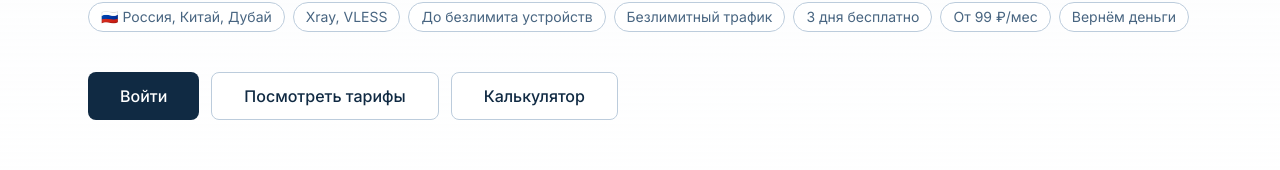
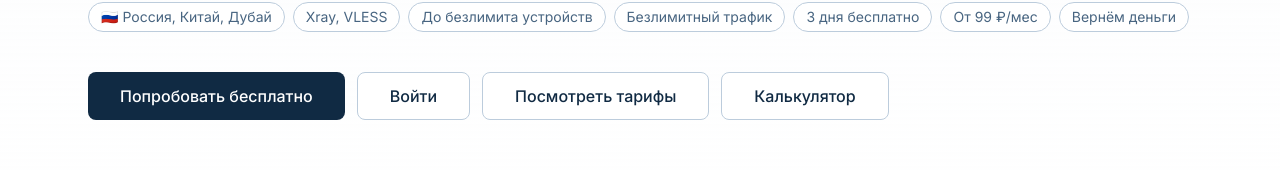
Before and after one commit to KenueYy/nevpn-site-frontend, a React (Vite) app: page / in a window 1280 px wide. Shown: the part 721-891 px from the top of the page. Built offline with nearby package versions, Linux system fonts and the light colour scheme; no server answers.

Commit message:
add trial

```diff
--- a/src/api/subscription.ts
+++ b/src/api/subscription.ts
@@ -4,3 +4,13 @@ import type { Subscription } from '@/types/subscription'
 export function getSubscription() {
   return apiRequest<Subscription>('/api/v1/subscription')
 }
+
+export interface TrialResponse {
+  message: string
+  expire_at: string
+  status: string
+}
+
+export function startTrial() {
+  return apiRequest<TrialResponse>('/api/v1/trial', { method: 'POST' })
+}
--- a/src/components/landing/HeroSection.tsx
+++ b/src/components/landing/HeroSection.tsx
@@ -2,10 +2,27 @@ import { Link } from 'react-router-dom'
 import { Button } from '@/components/ui/Button'
 import { useAuth } from '@/hooks/useAuth'
 import { useAuthModal } from '@/contexts/AuthModalContext'
+import { useSubscriptionQuery } from '@/hooks/useSubscription'
+import { useTrialMutation } from '@/hooks/useTrial'
+import { ApiError } from '@/types/api'
 
 export function HeroSection() {
   const { isAuthenticated } = useAuth()
   const { openAuth } = useAuthModal()
+  const subQuery = useSubscriptionQuery(isAuthenticated)
+  const trialMutation = useTrialMutation()
+
+  const hasSubscription = subQuery.data?.status === 'active'
+  const trialError = trialMutation.error as ApiError | null
+  const trialUsed = trialError?.body?.error === 'trial_already_used'
+
+  const handleTrial = () => {
+    if (!isAuthenticated) {
+      openAuth('/profile')
+      return
+    }
+    trialMutation.mutate()
+  }
 
   return (
     <section className="animate-fade-in border-b border-navy-100 bg-gradient-to-b from-navy-50/50 to-white">
@@ -37,12 +54,24 @@ export function HeroSection() {
           <span className="rounded-full border border-navy-200 bg-white px-3 py-1">Вернём деньги</span>
         </div>
         <div className="mt-10 flex flex-wrap gap-3">
+          {!hasSubscription && !trialUsed ? (
+            <Button
+              size="lg"
+              variant="primary"
+              onClick={handleTrial}
+              isLoading={trialMutation.isPending}
+            >
+              {trialMutation.isSuccess ? '✅ Доступ активирован' : 'Попробовать бесплатно'}
+            </Button>
+          ) : null}
           {isAuthenticated ? (
             <Link to="/profile">
-              <Button size="lg">Открыть кабинет</Button>
+              <Button size="lg" variant={hasSubscription ? 'primary' : 'secondary'}>
+                Открыть кабинет
+              </Button>
             </Link>
           ) : (
-            <Button size="lg" onClick={() => openAuth('/profile')}>
+            <Button size="lg" variant="secondary" onClick={() => openAuth('/profile')}>
               Войти
             </Button>
           )}
@@ -63,6 +92,21 @@ export function HeroSection() {
             Калькулятор
           </Button>
         </div>
+        {trialMutation.isError && !trialUsed ? (
+          <p className="mt-3 text-sm text-red-600">
+            {trialError?.message ?? 'Не удалось активировать пробный доступ'}
+          </p>
+        ) : null}
+        {trialUsed ? (
+          <p className="mt-3 text-sm text-navy-600">
+            Вы уже использовали пробный доступ. Выберите тариф и оплатите подписку.
+          </p>
+        ) : null}
+        {trialMutation.isSuccess ? (
+          <p className="mt-3 text-sm font-medium text-green-700">
+            🎉 Пробный доступ активирован на 3 дня! Перейдите в личный кабинет и нажмите кнопку "Открыть конфигурацию" - там все инструкции подключения.
+          </p>
+        ) : null}
       </div>
     </section>
   )
--- a/src/components/landing/SupportCtaSection.tsx
+++ b/src/components/landing/SupportCtaSection.tsx
@@ -1,9 +1,30 @@
 import { Link } from 'react-router-dom'
 import { Button } from '@/components/ui/Button'
+import { useAuth } from '@/hooks/useAuth'
+import { useAuthModal } from '@/contexts/AuthModalContext'
 import { useSupportModal } from '@/contexts/SupportModalContext'
+import { useSubscriptionQuery } from '@/hooks/useSubscription'
+import { useTrialMutation } from '@/hooks/useTrial'
+import { ApiError } from '@/types/api'
 
 export function SupportCtaSection() {
+  const { isAuthenticated } = useAuth()
+  const { openAuth } = useAuthModal()
   const { openSupport } = useSupportModal()
+  const subQuery = useSubscriptionQuery(isAuthenticated)
+  const trialMutation = useTrialMutation()
+
+  const hasSubscription = subQuery.data?.status === 'active'
+  const trialError = trialMutation.error as ApiError | null
+  const trialUsed = trialError?.body?.error === 'trial_already_used'
+
+  const handleTrial = () => {
+    if (!isAuthenticated) {
+      openAuth('/profile')
+      return
+    }
+    trialMutation.mutate()
+  }
 
   return (
     <section className="py-20 sm:py-24">
@@ -16,6 +37,16 @@ export function SupportCtaSection() {
             Если NeVPN не заработает на вашем устройстве — вернём полную стоимость. Напишите в поддержку или посмотрите инструкцию.
           </p>
           <div className="mt-8 flex flex-wrap justify-center gap-3">
+            {!hasSubscription && !trialUsed ? (
+              <Button
+                variant="primary"
+                size="lg"
+                onClick={handleTrial}
+                isLoading={trialMutation.isPending}
+              >
+                {trialMutation.isSuccess ? '✅ Доступ активирован' : 'Попробовать бесплатно'}
+              </Button>
+            ) : null}
             <Button variant="secondary" size="lg" onClick={openSupport}>
               Связаться с поддержкой
             </Button>
@@ -25,6 +56,11 @@ export function SupportCtaSection() {
               </Button>
             </Link>
           </div>
+          {trialMutation.isSuccess ? (
+            <p className="mx-auto mt-4 max-w-md text-sm font-medium text-green-400">
+              🎉 Пробный доступ активирован на 3 дня! Перейдите в личный кабинет и нажмите кнопку "Открыть конфигурацию" - там все инструкции подключения.
+            </p>
+          ) : null}
           <p className="mx-auto mt-6 max-w-md text-sm text-navy-400">
             Работает в России, Китае, Дубае. Xray, VLESS. От 99 ₽/мес, 3 дня бесплатно.
           </p>
--- a/src/components/layout/Header.tsx
+++ b/src/components/layout/Header.tsx
@@ -4,6 +4,8 @@ import { Button } from '@/components/ui/Button'
 import { useAuth } from '@/hooks/useAuth'
 import { useAuthModal } from '@/contexts/AuthModalContext'
 import { useSupportModal } from '@/contexts/SupportModalContext'
+import { useSubscriptionQuery } from '@/hooks/useSubscription'
+import { useTrialMutation } from '@/hooks/useTrial'
 import { cn } from '@/utils/cn'
 
 const nav = [
@@ -20,6 +22,22 @@ export function Header() {
   const { openAuth } = useAuthModal()
   const { openSupport } = useSupportModal()
   const [menuOpen, setMenuOpen] = useState(false)
+  const subQuery = useSubscriptionQuery(isAuthenticated)
+  const trialMutation = useTrialMutation()
+
+  const hasSubscription = subQuery.data?.status === 'active'
+  const trialUsed =
+    trialMutation.error &&
+    'body' in trialMutation.error &&
+    (trialMutation.error.body as Record<string, unknown>)?.error === 'trial_already_used'
+
+  const handleTrial = () => {
+    if (!isAuthenticated) {
+      openAuth('/profile')
+      return
+    }
+    trialMutation.mutate()
+  }
 
   return (
     <header className="sticky top-0 z-40 border-b border-navy-100/80 bg-white/90 backdrop-blur-md">
@@ -63,6 +81,16 @@ export function Header() {
         </nav>
 
         <div className="hidden items-center gap-3 md:flex">
+          {!isLoading && isAuthenticated && !hasSubscription && !trialUsed ? (
+            <Button
+              size="sm"
+              variant="primary"
+              onClick={handleTrial}
+              isLoading={trialMutation.isPending}
+            >
+              {trialMutation.isSuccess ? '✅ Доступ активирован' : 'Попробовать бесплатно'}
+            </Button>
+          ) : null}
           {!isLoading && isAuthenticated && user ? (
             <Link to="/profile">
               <Button variant="secondary" size="sm">
@@ -119,6 +147,16 @@ export function Header() {
             <button type="button" className="py-2 text-left text-navy-700" onClick={() => { openSupport(); setMenuOpen(false) }}>
               Поддержка
             </button>
+            {!isLoading && isAuthenticated && !hasSubscription && !trialUsed ? (
+              <Button
+                className="w-full mb-2"
+                variant="primary"
+                onClick={() => { handleTrial(); setMenuOpen(false) }}
+                isLoading={trialMutation.isPending}
+              >
+                {trialMutation.isSuccess ? '✅ Доступ активирован' : 'Попробовать бесплатно'}
+              </Button>
+            ) : null}
             {!isLoading && isAuthenticated ? (
               <Link to="/profile" onClick={() => setMenuOpen(false)}>
                 <Button className="w-full">Кабинет</Button>
--- /dev/null
+++ b/src/hooks/useTrial.ts
@@ -0,0 +1,14 @@
+import { useMutation, useQueryClient } from '@tanstack/react-query'
+import { startTrial } from '@/api/subscription'
+
+
+export function useTrialMutation() {
+  const queryClient = useQueryClient()
+
+  return useMutation({
+    mutationFn: startTrial,
+    onSuccess: () => {
+      queryClient.invalidateQueries({ queryKey: ['subscription'] })
+    }
+  })
+}
```
